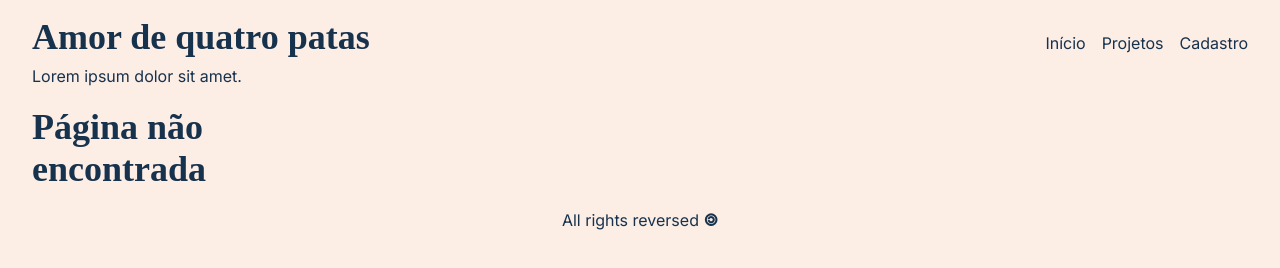
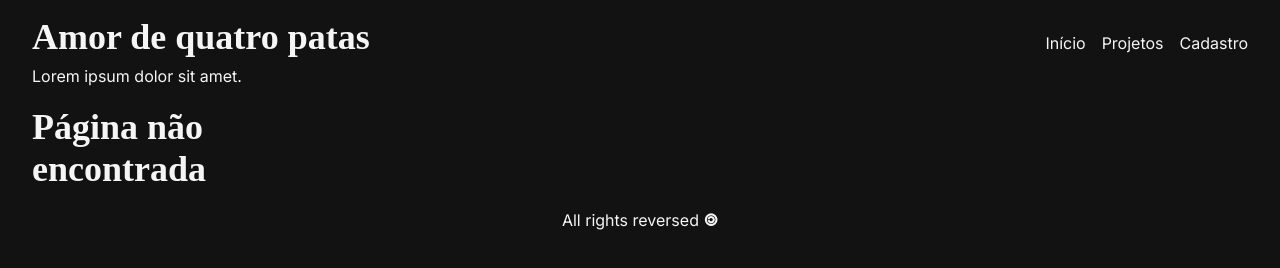
Before and after one commit to luquinha-quebra-prod/amor-de-4-patas, a plain HTML site: page index.html in a window 1280 px wide. Drawn offline with nearby package versions, Linux system fonts and the dark colour scheme; a web font is replaced by a local one.

Commit message:
feat: add dark mode

```diff
--- a/css/styles.css
+++ b/css/styles.css
@@ -184,6 +184,29 @@ a figure img {
   outline-offset: 2px;
 }
 
+@media (prefers-color-scheme: dark) {
+  :root {
+    --color-primary: #a8c7fa;
+    --color-primary-dark: #355c8a;
+    --color-primary-light: #26384d;
+
+    --color-secondary: #e6a39a;
+    --color-secondary-dark: #f2b8b0;
+
+    --color-background: #121212;
+    --color-surface: #1e1e1e;
+
+    --color-text: #f5f5f5;
+    --color-black: #ffffff;
+    --color-text-light: #d0d0d0;
+    --color-border: #5a5a5a;
+
+    --color-success: #86efac;
+    --color-error: #fca5a5;
+    --color-danger: #fbbf24;
+  }
+}
+
 /* 1 — Celular grande */
 @media (min-width: 480px) {
   .container {
```
